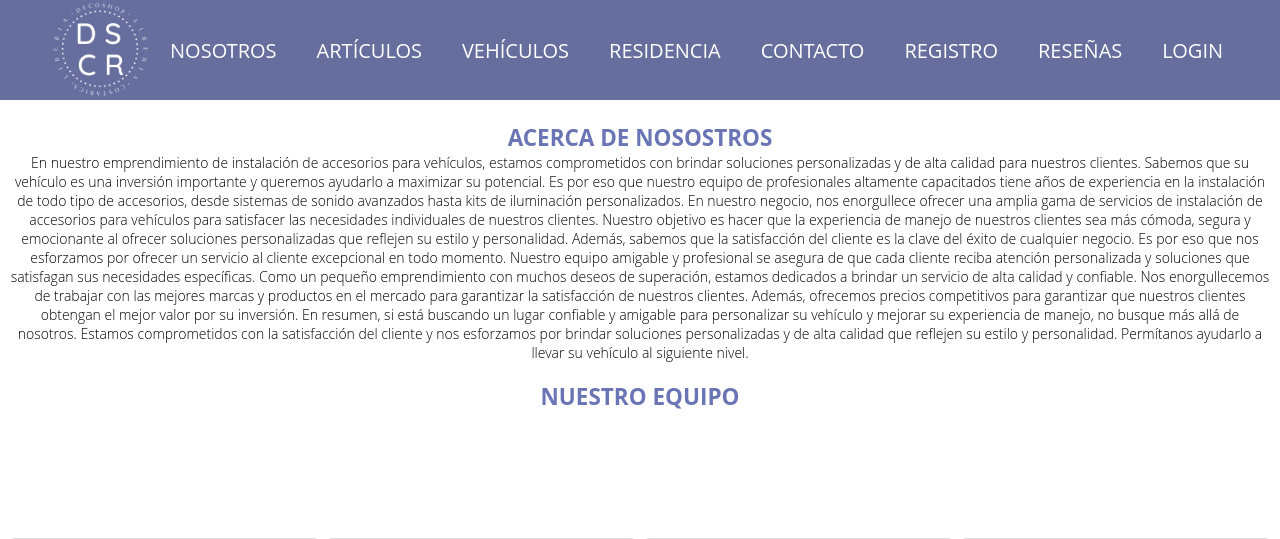
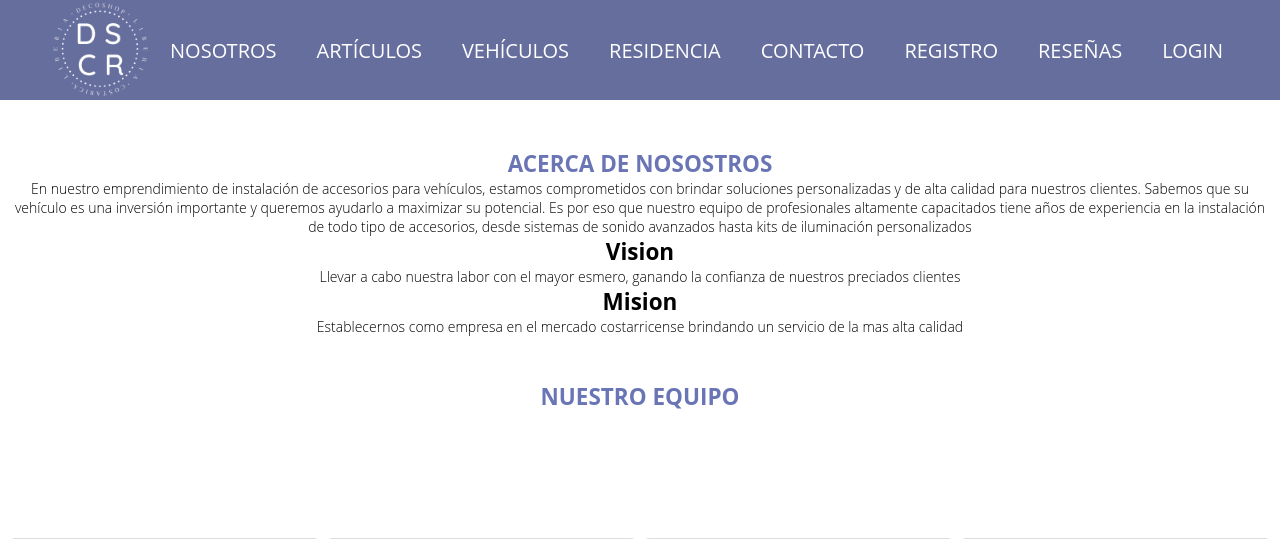
Before and after one commit to Sasafg/Ambiente-Web-Cliente-Servidor, a PHP site: page /php/index.php in a window 1280 px wide; the page is wider, and only the part inside the window is pictured. Shown: the top 539 px of that part. Run offline with PHP 8.4, Linux system fonts and the light colour scheme; data comes from the database, SQL or seed files in the repository; both versions use the stored data as it was after the commit.

Commit message:
De BD a Nosotros

```diff
--- /dev/null
+++ b/conexionDB/insertaNosotros.php
@@ -0,0 +1,107 @@
+<?php
+
+require_once "conexion.php";
+
+//Ingresa la informacion a base de datos
+function ingresaInfo($pAcerca, $pVision, $pMision)
+{
+    $retorno = false;
+    $conexion = Conecta();
+
+    // formato de datos utf8
+    if (mysqli_set_charset($conexion, "utf8")){
+        $stmt = $conexion->prepare("Insert into infogeneral (id, acerca, vision, mision)
+                                        values(?,?,?,?)");
+        $stmt->bind_param("isss", $iAuto, $iAcerca, $iVision, $iMision);
+
+        //set parametros y ejecutar
+        $iAuto = '';
+        $iAcerca = $pAcerca;
+        $iVision = $pVision;
+        $iMision = $pMision;
+
+        if($stmt->execute()){
+            $retorno = true;
+        }
+    }
+
+    Desconecta($conexion);
+
+    return $retorno;
+}
+
+
+//Elimina la informacion de registro del usuario en base de datos
+function eliminaInfo($pID)
+{
+    $retorno = false;
+    $conexion = Conecta();
+    $sql = "delete from infogeneral where id = ?";
+
+    // formato de datos utf8
+    if (mysqli_set_charset($conexion, "utf8")){
+        $elimina = mysqli_prepare($conexion, $sql);
+        $ok=mysqli_stmt_bind_param($elimina, "s", $pID);
+        $ok=mysqli_stmt_execute($elimina);
+    }
+
+    Desconecta($conexion);
+}
+
+
+//Consulta cierta informacion de registro del usuario a base de datos
+function consultaInfo($pID, $varRef)
+{
+    $retorno = false;
+    $conexion = Conecta();
+    $sql = "select acerca, vision, mision from infogeneral where id = ?";
+
+    // formato de datos utf8
+    if (mysqli_set_charset($conexion, "utf8")){
+        $resultado = mysqli_prepare($conexion, $sql);
+        $ok=mysqli_stmt_bind_param($resultado, "s", $pID);
+        $ok=mysqli_stmt_execute($resultado);
+
+        if($ok){
+            $ok=mysqli_stmt_bind_result($resultado, $acerca, $vision, $mision);
+            while(mysqli_stmt_fetch($resultado)){
+                if($varRef == "acerca"){
+                    echo $acerca . " <br> ";
+                } else if ($varRef == "vision"){
+                    echo $vision . " <br> ";
+                } else if($varRef == "mision"){
+                    echo $mision . " <br> ";
+                } else {
+                    echo $acerca . " <br> " . $vision . " <br> " . $mision . "<br>";
+                }
+            }
+        } else {
+            echo "Error consulta";
+        }
+    }
+
+    Desconecta($conexion);
+
+}
+
+
+//Cambio de contrasena por medio de UPDATE (solo para admin)
+function actualizaInfo($pID)
+{
+    $retorno = false;
+    $conexion = Conecta();
+    $sql = "update infogeneral set acerca = ?, vision = ?, mision = ? where id = ?";
+
+    // formato de datos utf8
+    if (mysqli_set_charset($conexion, "utf8")){
+        $actualizacion = mysqli_prepare($conexion, $sql);
+        $ok=mysqli_stmt_bind_param($actualizacion, "ssfi", $acerca, $vision, $mision);
+        $ok=mysqli_stmt_execute($actualizacion);
+    }
+
+    Desconecta($conexion);
+
+}
+
+
+?>
--- a/php/index.php
+++ b/php/index.php
@@ -18,6 +18,9 @@
 <body>
 <?php
     include_once '../include/navbar.php';
+    require_once '../include/obtieneRequets.php';
+    require_once '../conexionDB/insertaNosotros.php';
+    $pID = 1;
     ?>
 
     <div class="container">
@@ -25,12 +28,24 @@
         <main>
             <h2 id="titulo_ad">Acerca de nosostros</h2>
             <p class="acerca_de">
-                En nuestro emprendimiento de instalación de accesorios para vehículos, estamos comprometidos con brindar soluciones personalizadas y de alta calidad para nuestros clientes. Sabemos que su vehículo es una inversión importante y queremos ayudarlo a maximizar su potencial. Es por eso que nuestro equipo de profesionales altamente capacitados tiene años de experiencia en la instalación de todo tipo de accesorios, desde sistemas de sonido avanzados hasta kits de iluminación personalizados.
-                En nuestro negocio, nos enorgullece ofrecer una amplia gama de servicios de instalación de accesorios para vehículos para satisfacer las necesidades individuales de nuestros clientes. Nuestro objetivo es hacer que la experiencia de manejo de nuestros clientes sea más cómoda, segura y emocionante al ofrecer soluciones personalizadas que reflejen su estilo y personalidad.
-                Además, sabemos que la satisfacción del cliente es la clave del éxito de cualquier negocio. Es por eso que nos esforzamos por ofrecer un servicio al cliente excepcional en todo momento. Nuestro equipo amigable y profesional se asegura de que cada cliente reciba atención personalizada y soluciones que satisfagan sus necesidades específicas.
-                Como un pequeño emprendimiento con muchos deseos de superación, estamos dedicados a brindar un servicio de alta calidad y confiable. Nos enorgullecemos de trabajar con las mejores marcas y productos en el mercado para garantizar la satisfacción de nuestros clientes. Además, ofrecemos precios competitivos para garantizar que nuestros clientes obtengan el mejor valor por su inversión.
-                En resumen, si está buscando un lugar confiable y amigable para personalizar su vehículo y mejorar su experiencia de manejo, no busque más allá de nosotros. Estamos comprometidos con la satisfacción del cliente y nos esforzamos por brindar soluciones personalizadas y de alta calidad que reflejen su estilo y personalidad. Permítanos ayudarlo a llevar su vehículo al siguiente nivel.
-
+                <?php
+                $varRef = "acerca";
+                consultaInfo($pID, $varRef);
+                ?>
+            </p>
+            <h2 id="vision">Vision</h2>
+            <p class="acerca_de">
+                <?php
+                $varRef = "vision";
+                consultaInfo($pID, $varRef);
+                ?>
+            </p>
+            <h2 id="mision">Mision</h2>
+            <p class="acerca_de">
+                <?php
+                $varRef = "mision";
+                consultaInfo($pID, $varRef);
+                ?>
             </p>
         </main>
 
```
Also changed, not shown: sql/database.sql (+35 -0 lines).
